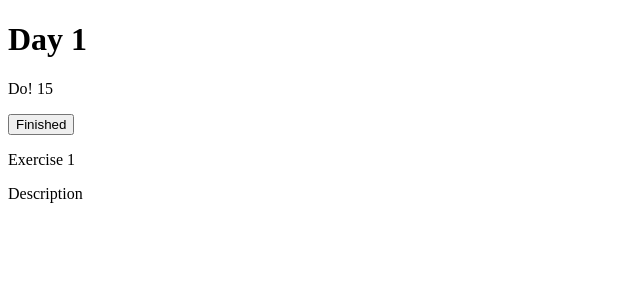
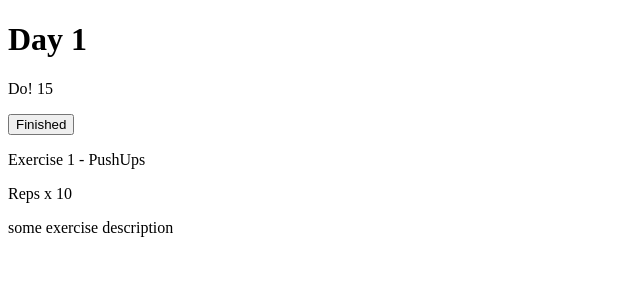
Before and after one commit to konradpardyak/fit-app, a React (Create React App) app: page /training/1 in a window 1280 px wide. Shown: the top 300 px of the page, without its empty margins (0-640 px from the left). Built offline with nearby package versions, Linux system fonts and the light colour scheme.

Commit message:
JSON complete

```diff
--- a/src/Day/Day.js
+++ b/src/Day/Day.js
@@ -1,8 +1,8 @@
 import { useHistory } from 'react-router-dom';
 import { useParams } from "react-router-dom";
 import { useSelector } from 'react-redux';
+
 import TrainingCard from './TrainingCard';
-import { logDOM } from '@testing-library/react';
 
 const Day = () => {
   const {id} = useParams();
--- a/src/Training/Break.js
+++ b/src/Training/Break.js
@@ -1,28 +1,29 @@
 import { useEffect, useState } from 'react';
 
 const Break = (props) => {
-  const {current, setDoBreak, id} = props;
+  const {current, setDoBreak, id, todayTraining} = props;
+  const {name, desc} = todayTraining[current];
   const [counter, setCounter] = useState(30);
+
+  const handleSetCurrent = () => {
+    setDoBreak(false);
+  }
 
   useEffect(() => {
     const timeout = setTimeout(() => setCounter(counter - 1), 1000);
-    if(counter == 0){
+    if(counter === 0){
       handleSetCurrent();
     }
     return () => clearTimeout(timeout);
   }, [counter]);
-
-  const handleSetCurrent = () => {
-    setDoBreak(false);
-  }
 
   return (
     <div>
       <h1>Day {id}</h1>
       <p>Break {counter} </p>
       <button onClick={handleSetCurrent}>Next</button>
-      <p>Exercise {current+1}</p>
-      <p>Description</p>
+      <p>Next exercise {current+1} - {name}</p>
+      <p>{desc}</p>
     </div>
   )
 }
--- a/src/Training/Ready.js
+++ b/src/Training/Ready.js
@@ -1,13 +1,14 @@
 import { useEffect, useState } from 'react';
 
 const Ready = (props) => {
-  const {setCurrent, id} = props;
+  const {setCurrent, id, todayTraining} = props;
+  const {name, desc} = todayTraining[0];
 
   const [counter, setCounter] = useState(5);
 
   useEffect(() => {
     const timeout = setTimeout(() => setCounter(counter - 1), 1000);
-    if(counter == 0){
+    if(counter === 0){
       handleSetCurrent();
     }
     return () => clearTimeout(timeout);
@@ -22,8 +23,8 @@ const Ready = (props) => {
       <h1>Day {id}</h1>
       <p>Ready? {counter} </p>
       <button onClick={handleSetCurrent}>Start!</button>
-      <p>Exercise 1</p>
-      <p>Description</p>
+      <p>Get ready for exercise 1 - {name}</p>
+      <p>{desc}</p>
     </div>
   )
 }
--- a/src/Training/Train.js
+++ b/src/Training/Train.js
@@ -4,7 +4,8 @@ import { useDispatch } from "react-redux";
 import { setProgress } from "../redux/ducks/progress";
 
 const Train = (props) => {
-  const {current, setCurrent, setDoBreak, id} = props;
+  const {current, setCurrent, setDoBreak, id, todayTraining} = props;
+  const {name, desc, reps} = todayTraining[current];
   const [counter, setCounter] = useState(15);
   const dispatch = useDispatch();
   let history = useHistory();
@@ -14,7 +15,8 @@ const Train = (props) => {
   }
 
   const handleFinished = () => {
-    if(current <3) {
+    console.log(current);
+    if(current < todayTraining.length-1) {
       setCurrent(current + 1);
       setDoBreak(true);
     } else {
@@ -25,7 +27,7 @@ const Train = (props) => {
 
   useEffect(() => {
     const timeout = setTimeout(() => setCounter(counter - 1), 1000);
-    if(counter == 0){
+    if(counter === 0){
       handleFinished();
     }
     return () => clearTimeout(timeout);
@@ -36,8 +38,9 @@ const Train = (props) => {
       <h1>Day {id}</h1>
       <p>Do! {counter} </p>
       <button onClick={handleFinished}>Finished</button>
-      <p>Exercise {current+1}</p>
-      <p>Description</p>
+      <p>Exercise {current+1} - {name}</p>
+      <p>Reps x {reps}</p>
+      <p>{desc}</p>
     </div>
   )
 }
--- a/src/Training/Training.js
+++ b/src/Training/Training.js
@@ -1,5 +1,6 @@
 import { useState, useEffect } from 'react';
 import { useParams } from "react-router-dom";
+import { useSelector } from 'react-redux';
 
 import Ready from './Ready';
 import Train from './Train';
@@ -9,6 +10,11 @@ const Training = () => {
   const {id} = useParams();
   const [current, setCurrent] = useState(null);
   const [doBreak, setDoBreak] = useState(false);
+  const plan = useSelector((state) => state.plan.plan);
+  const todayTraining = plan.days[id-1].todayPlan.map((exercise) => {
+    const foundExercise = plan.exercisesList.find((searched) => (searched.exId === exercise.exId));
+    return {name : foundExercise.name, desc : foundExercise.desc, reps : exercise.reps}
+  })
 
   useEffect(() => {
     return () => {
@@ -19,10 +25,9 @@ const Training = () => {
   return (
     <div>
       {
-        current == null ? (<Ready setCurrent={setCurrent} id={id}/>) :
-        doBreak ? (<Break current={current} setDoBreak={setDoBreak} id={id} />)
-        :
-        (<Train current={current} setCurrent={setCurrent} setDoBreak={setDoBreak} id={id} />)
+        current == null ? (<Ready setCurrent={setCurrent} id={id} todayTraining={todayTraining} />) :
+        doBreak ? (<Break current={current} setDoBreak={setDoBreak} id={id} todayTraining={todayTraining} />) :
+        (<Train current={current} setCurrent={setCurrent} setDoBreak={setDoBreak} id={id} todayTraining={todayTraining} />)
         }
     </div>
   );
--- a/src/index.js
+++ b/src/index.js
@@ -4,7 +4,6 @@ import { BrowserRouter as Router } from 'react-router-dom';
 import { Provider } from 'react-redux';
 import store from './redux/configureStore'
 import App from './App';
-import reportWebVitals from './reportWebVitals';
 
 ReactDOM.render(
   <React.StrictMode>
@@ -16,8 +15,3 @@ ReactDOM.render(
   </React.StrictMode>,
   document.getElementById('root')
 );
-
-// If you want to start measuring performance in your app, pass a function
-// to log results (for example: reportWebVitals(console.log))
-// or send to an analytics endpoint. Learn more: https://bit.ly/CRA-vitals
-reportWebVitals();
--- a/src/reportWebVitals.js
+++ /dev/null
@@ -1,13 +0,0 @@
-const reportWebVitals = onPerfEntry => {
-  if (onPerfEntry && onPerfEntry instanceof Function) {
-    import('web-vitals').then(({ getCLS, getFID, getFCP, getLCP, getTTFB }) => {
-      getCLS(onPerfEntry);
-      getFID(onPerfEntry);
-      getFCP(onPerfEntry);
-      getLCP(onPerfEntry);
-      getTTFB(onPerfEntry);
-    });
-  }
-};
-
-export default reportWebVitals;
```
Also changed, not shown: src/setupTests.js (deleted, +0 -5 lines), 1 other file (tests, documents, lock files or other folders).
